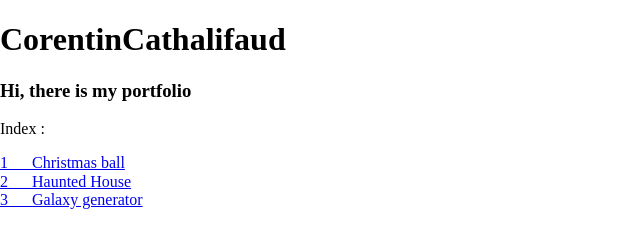
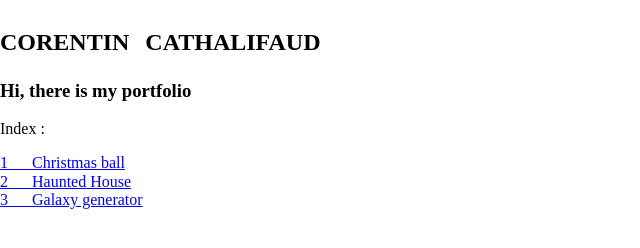
Before and after one commit to corentincath/corentincath.github.io, a website built with webpack: page index.html in a window 1280 px wide. Shown: the whole page, without its empty margins (0-640 px from the left). Built offline with nearby package versions, Linux system fonts and the light colour scheme; files whose address does not match are found by name.

Commit message:
Test 1 gsap

```diff
--- a/assets/bundle.js
+++ b/assets/bundle.js
@@ -7,5 +7,6 @@ import gsap from 'gsap';
 $(document).ready(function() {
     var title_span = document.querySelectorAll('h1 span');
 
+    gsap.to(title_span[0], {transform: "translateY(10px)"});
     console.log(title_span)
 });
--- a/assets/scss/main.scss
+++ b/assets/scss/main.scss
@@ -2,4 +2,9 @@
 
 h1{
     overflow: hidden;
+    span{
+        margin-right: 1rem;
+        text-transform: uppercase;
+        font-size: 1.5rem;
+    }
 }
```
